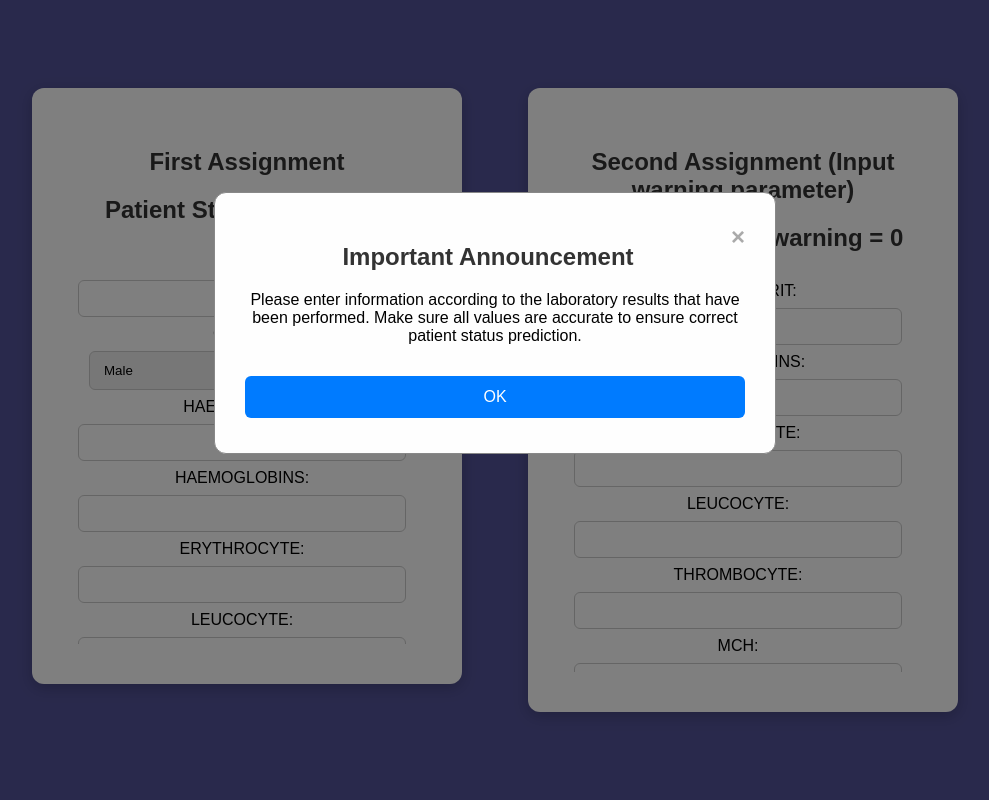
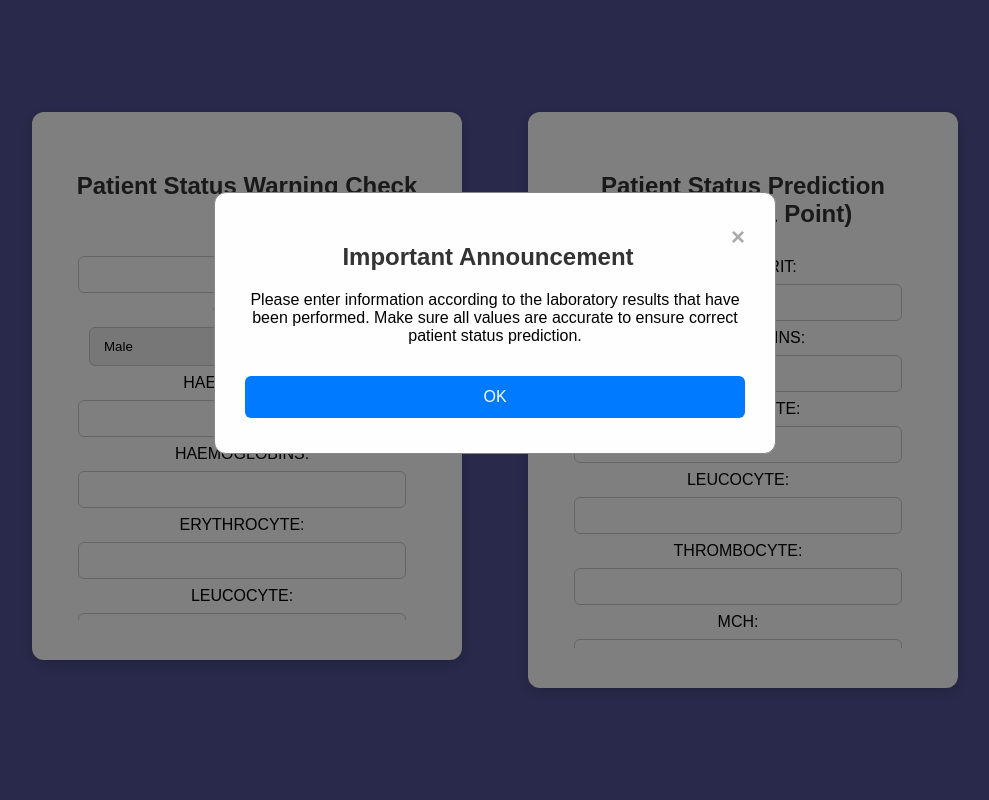
Before and after one commit to Syaroni02/patient_indonesia, a Flask app: page / in a window 1280 px wide. Shown: the whole page, without its empty margins (145-1134 px from the left). Run offline with Flask 3, Linux system fonts and the light colour scheme; parts of the project's set-up code (start-up, migrations or seed data) failed here and were passed over.

Commit message:
Update index.html

```diff
--- a/templates/index.html
+++ b/templates/index.html
@@ -117,43 +117,40 @@
 <div id="loginModal" class="modal">
     <div class="modal-content">
         <span class="close" onclick="closeModal()">&times;</span>
-         <h2>Important Announcement</h2>
+        <h2>Important Announcement</h2>
         <p>
             Please enter information according to the laboratory results that have been performed.
             Make sure all values are accurate to ensure correct patient status prediction.
         </p>
         <button onclick="closeModal()">OK</button>
-         </div>
-
+    </div>
 </div>
 
 <div class="parent-container">
+    <!-- First Assignment: Check Warnings -->
     <div class="container">
-        <h2>First Assignment</h2>
-        <h2>Patient Status Prediction</h2>
-        <!-- Scrollable Form -->
+        <h2>Patient Status Warning Check</h2>
         <div class="form-scroll">
-            <form method="POST">
-                Age: <input type="number" name="age" required><br>
+            <form method="POST" action="/check_warning" autocomplete="off">
+                Age: <input type="number" name="age" min="0" max="100" required><br>
                 Gender:
                 <select name="gender">
                     <option value="M">Male</option>
                     <option value="F">Female</option>
                 </select><br>
-                HAEMATOCRIT: <input type="number" step="any" name="HAEMATOCRIT_status" required><br>
-                HAEMOGLOBINS: <input type="number" step="any" name="HAEMOGLOBINS_status" required><br>
-                ERYTHROCYTE: <input type="number" step="any" name="ERYTHROCYTE_status" required><br>
-                LEUCOCYTE: <input type="number" step="any" name="LEUCOCYTE_status" required><br>
-                THROMBOCYTE: <input type="number" step="any" name="THROMBOCYTE_status" required><br>
-                MCH: <input type="number" step="any" name="MCH_status" required><br>
-                MCHC: <input type="number" step="any" name="MCHC_status" required><br>
-                MCV: <input type="number" step="any" name="MCV_status" required><br>
-                <input type="submit" value="Predict">
+                HAEMATOCRIT: <input type="number" step="any" name="HAEMATOCRIT_status" min="0" max="50" step="1" autocomplete="off"  required><br>
+                HAEMOGLOBINS: <input type="number" step="any" name="HAEMOGLOBINS_status" min="0" max="20" autocomplete="off"  required><br>
+                ERYTHROCYTE: <input type="number" step="any" name="ERYTHROCYTE_status" min="0" max="10" autocomplete="off" required><br>
+                LEUCOCYTE: <input type="number" step="any" name="LEUCOCYTE_status" min="0" max="15" autocomplete="off" required><br>
+                THROMBOCYTE: <input type="number" step="any" name="THROMBOCYTE_status" min="0" max="401" autocomplete="off" required><br>
+                MCH: <input type="number" step="any" name="MCH_status" min="0" max="50" autocomplete="off" required><br>
+                MCHC: <input type="number" step="any" name="MCHC_status" min="0" max="50" autocomplete="off" required><br>
+                MCV: <input type="number" step="any" name="MCV_status" min="0" max="150" autocomplete="off" required><br>
+                <input type="submit" value="Check Warnings">
             </form>
         </div>
-
         {% if warnings %}
-            <h3>Warning:</h3>
+            <h3>Warnings:</h3>
             <ul>
             {% for w in warnings %}
                 <li>{{ w }}</li>
@@ -164,24 +161,22 @@
 
     <div class="divider"></div>
 
+    <!-- Second Assignment: Prediction -->
     <div class="container2">
-        <h2>Second Assignment (Input warning parameter)</h2>
-        <h2>Warning = 1, No warning = 0</h2>
-        <!-- Scrollable Form -->
+        <h2>Patient Status Prediction (Warning = 1 Point)</h2>
         <div class="form-scroll">
-            <form method="POST">
-                HAEMATOCRIT: <input type="number" step="any" name="HAEMATOCRIT_status" required><br>
-                HAEMOGLOBINS: <input type="number" step="any" name="HAEMOGLOBINS_status" required><br>
-                ERYTHROCYTE: <input type="number" step="any" name="ERYTHROCYTE_status" required><br>
-                LEUCOCYTE: <input type="number" step="any" name="LEUCOCYTE_status" required><br>
-                THROMBOCYTE: <input type="number" step="any" name="THROMBOCYTE_status" required><br>
-                MCH: <input type="number" step="any" name="MCH_status" required><br>
-                MCHC: <input type="number" step="any" name="MCHC_status" required><br>
-                MCV: <input type="number" step="any" name="MCV_status" required><br>
+            <form method="POST" action="/predict" autocomplete="off">
+                HAEMATOCRIT: <input type="number" name="HAEMATOCRIT_status" min="0" max="1" step="1" autocomplete="off" required><br>
+                HAEMOGLOBINS: <input type="number" name="HAEMOGLOBINS_status" min="0" max="1" step="1" autocomplete="off" required><br>
+                ERYTHROCYTE: <input type="number" name="ERYTHROCYTE_status" min="0" max="1" step="1" autocomplete="off" required><br>
+                LEUCOCYTE: <input type="number" name="LEUCOCYTE_status" min="0" max="1" step="1" autocomplete="off" required><br>
+                THROMBOCYTE: <input type="number" name="THROMBOCYTE_status" min="0" max="1" step="1" autocomplete="off" required><br>
+                MCH: <input type="number" name="MCH_status" min="0" max="1" step="1" autocomplete="off" required><br>
+                MCHC: <input type="number" name="MCHC_status" min="0" max="1" step="1" autocomplete="off" required><br>
+                MCV: <input type="number" name="MCV_status" min="0" max="1" step="1" autocomplete="off" required><br>
                 <input type="submit" value="Predict">
             </form>
         </div>
-
         {% if prediction %}
             <h3>Prediction: {{ prediction }}</h3>
         {% endif %}
@@ -191,10 +186,7 @@
 <script>
     // Show modal when page loads
     window.onload = function() {
-        var sessionExists = "{{ session.username }}";
-        if (!sessionExists) {
-            document.getElementById('loginModal').style.display = "block";
-        }
+        document.getElementById('loginModal').style.display = "block";
     }
 
     function closeModal() {
@@ -210,6 +202,5 @@
     }
 </script>
 
-
 </body>
 </html>
```
